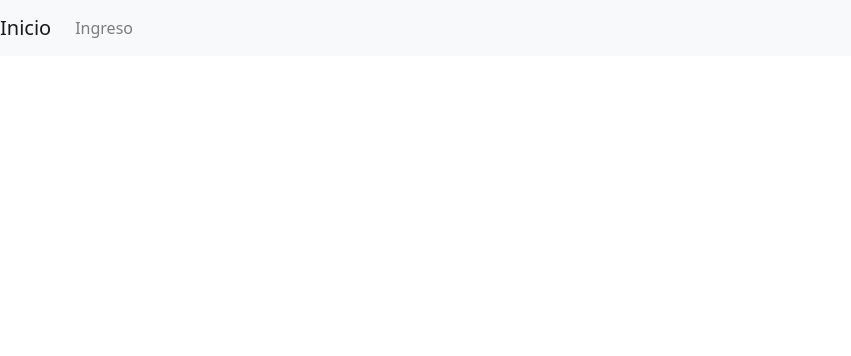
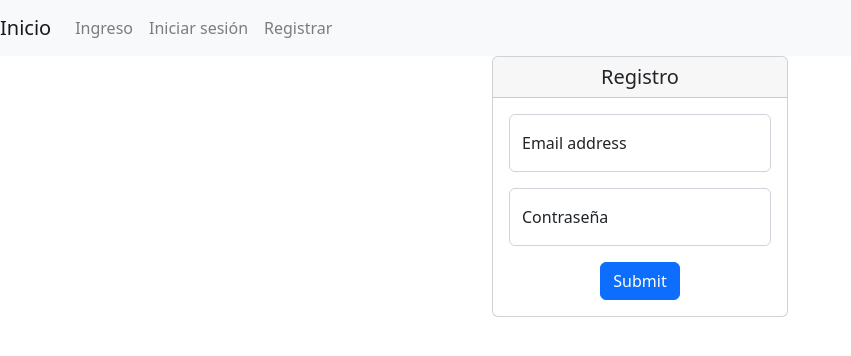
Before and after one commit to JorgePlazaC/juzgadoFrontEnd, a React (Create React App) app: page /registrar in a window 1280 px wide. Before the commit this address had no page. Shown: the top 356 px of the page, without its empty margins (0-851 px from the left). Built offline with nearby package versions, Linux system fonts and the light colour scheme.

Commit message:
Registro de usuario

```diff
--- a/src/App.js
+++ b/src/App.js
@@ -10,6 +10,8 @@ import { IngresoDato } from "./screens/IngresoDato";
 import { Home } from "./screens/Home";
 import { Test } from "./screens/Test";
 import { JuzgadoProvider } from "./components/JuzgadoContext";
+import { InicioSesion } from "./screens/InicioSesion";
+import { Registrar } from "./screens/Registrar";
 
 function App() {
   return (
@@ -20,6 +22,8 @@ function App() {
         <Routes>
           <Route path="/" element={<Home/>} />
           <Route path="/ingreso" element={<IngresoDato />} />
+          <Route path="/inicioSesion" element={<InicioSesion />} />
+          <Route path="/registrar" element={<Registrar />} />
           <Route path="/test" element={<Test />} />
         </Routes>
         </JuzgadoProvider>
--- a/src/components/NavBar.js
+++ b/src/components/NavBar.js
@@ -117,6 +117,16 @@ const NavBar = () => {
                 Ingreso
               </a>
             </li>
+            <li class="nav-item">
+              <a class="nav-link" href="/inicioSesion">
+                Iniciar sesión
+              </a>
+            </li>
+            <li class="nav-item">
+              <a class="nav-link" href="/registrar">
+                Registrar
+              </a>
+            </li>
           </ul>
         </div>
       </nav>
--- a/src/screens/IngresoDato.js
+++ b/src/screens/IngresoDato.js
@@ -16,19 +16,6 @@ export const IngresoDato = () => {
   const [observaciones, setObservaciones] = useState("");
   const [validated, setValidated] = useState(false);
 
-  //Firebase
-  const firebaseConfig = {
-    apiKey: "AIzaSyCYw_a9MBVt8CrfLGJQoBgtmU_o2a0pUF4",
-    authDomain: "juzgado-bc929.firebaseapp.com",
-    databaseURL: "https://juzgado-bc929-default-rtdb.firebaseio.com",
-    projectId: "juzgado-bc929",
-    storageBucket: "juzgado-bc929.appspot.com",
-    messagingSenderId: "870031317689",
-    appId: "1:870031317689:web:1ae41009cf440ebb4f9968",
-    measurementId: "G-PSKV396MB4",
-  };
-
-  const app = initializeApp(firebaseConfig);
 
   //Actualizar tiempo
   const IngresarDato = (event) => {
--- /dev/null
+++ b/src/screens/InicioSesion.js
@@ -0,0 +1,7 @@
+import React from 'react'
+
+export const InicioSesion = () => {
+  return (
+    <div>InicioSesion</div>
+  )
+}
--- /dev/null
+++ b/src/screens/Registrar.js
@@ -0,0 +1,75 @@
+import React from "react";
+import Button from "react-bootstrap/Button";
+import Form from "react-bootstrap/Form";
+import Card from "react-bootstrap/Card";
+import FloatingLabel from "react-bootstrap/FloatingLabel";
+import { getAuth, createUserWithEmailAndPassword } from "firebase/auth"
+import { async } from "@firebase/util";
+
+export const Registrar = () => {
+
+    const RegistrarUsuario = async (event) => {
+      console.log(event)
+      //console.log(event.target.elements.email.value)
+      console.log(event.target[0].value)
+      console.log(event.target[1].value)
+      event.preventDefault();
+
+      let email = event.target[0].value
+      let contrasenia = event.target[1].value
+
+      const auth = getAuth();
+      await createUserWithEmailAndPassword(auth, email, contrasenia)
+        .then((userCredential) => {
+          // Signed in
+          console.log("UserCedentials: "+ userCredential)
+          console.log(userCredential)
+          const user = userCredential.user;
+          console.log("Usuario: "+ user)
+          console.log(user)
+          // ...
+        })
+        .catch((error) => {
+          const errorCode = error.code;
+          const errorMessage = error.message;
+          console.log(errorCode)
+          console.log(errorMessage)
+          // ..
+        });
+
+    }
+
+  return (
+    <div className="justify-content-md-centermt-3 container w-25">
+      <Card>
+        <Card.Header as="h5">Registro</Card.Header>
+        <Card.Body>
+          <Form onSubmit={RegistrarUsuario}>
+            <Form.Group className="mb-3" controlId="formBasicEmail">
+              <FloatingLabel
+                controlId="floatingInput"
+                label="Email address"
+                className="mb-3"
+              >
+                <Form.Control type="email" placeholder="name@example.com"  />
+              </FloatingLabel>
+            </Form.Group>
+
+            <Form.Group className="mb-3" controlId="formBasicPassword">
+              <FloatingLabel
+                controlId="floatingInput"
+                label="Contraseña"
+                className="mb-3"
+              >
+                <Form.Control type="password" placeholder="Password" />
+              </FloatingLabel>
+            </Form.Group>
+            <Button variant="primary" type="submit">
+              Submit
+            </Button>
+          </Form>
+        </Card.Body>
+      </Card>
+    </div>
+  );
+};
--- a/src/screens/home.js
+++ b/src/screens/home.js
@@ -22,6 +22,7 @@ import {
 //Propio del proyecto
 import JuzgadoContext from "../components/JuzgadoContext";
 import { DespliegueDatos } from "../components/DespliegueDatos";
+import firebase from "../services/Firebase";
 
 export const Home = () => {
   const [array, setArray] = useState([]);
@@ -55,18 +56,7 @@ export const Home = () => {
   }, [pagActual]);
 
   //Firebase
-  const firebaseConfig = {
-    apiKey: "AIzaSyCYw_a9MBVt8CrfLGJQoBgtmU_o2a0pUF4",
-    authDomain: "juzgado-bc929.firebaseapp.com",
-    databaseURL: "https://juzgado-bc929-default-rtdb.firebaseio.com",
-    projectId: "juzgado-bc929",
-    storageBucket: "juzgado-bc929.appspot.com",
-    messagingSenderId: "870031317689",
-    appId: "1:870031317689:web:1ae41009cf440ebb4f9968",
-    measurementId: "G-PSKV396MB4",
-  };
-
-  const app = initializeApp(firebaseConfig);
+  const app = firebase
 
   //Objeto
   let dato = {
--- /dev/null
+++ b/src/services/Firebase.js
@@ -0,0 +1,22 @@
+import React from 'react'
+import { initializeApp } from "firebase/app";
+import {
+  getDatabase,
+  onValue,
+  push,
+  ref,
+  set,
+  remove,
+} from "firebase/database";
+
+import FirebaseConfig from './FirebaseConfig';
+
+class Firebase {
+    constructor() {
+        initializeApp(FirebaseConfig)
+    }
+}
+
+
+const firebase = new Firebase();
+export default firebase;
--- /dev/null
+++ b/src/services/FirebaseConfig.js
@@ -0,0 +1,12 @@
+//Firebase
+const FirebaseConfig = {
+    apiKey: "AIzaSyCYw_a9MBVt8CrfLGJQoBgtmU_o2a0pUF4",
+    authDomain: "juzgado-bc929.firebaseapp.com",
+    databaseURL: "https://juzgado-bc929-default-rtdb.firebaseio.com",
+    projectId: "juzgado-bc929",
+    storageBucket: "juzgado-bc929.appspot.com",
+    messagingSenderId: "870031317689",
+    appId: "1:870031317689:web:1ae41009cf440ebb4f9968",
+    measurementId: "G-PSKV396MB4",
+  };
+  export default FirebaseConfig
```
